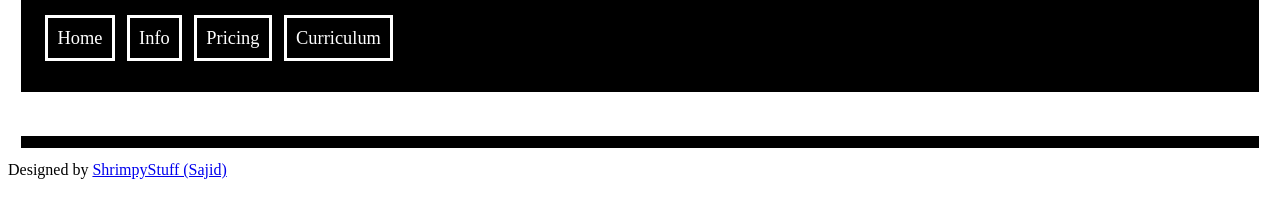
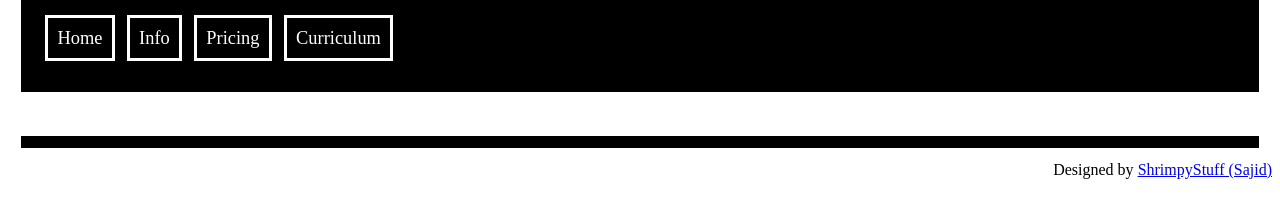
Before and after one commit to TheGreatestPapyrus/Ion-Tutors, a plain HTML site: page curriculum/index.html in a window 1280 px wide. Shown: the part 322-540 px from the top of the page. Drawn offline with Linux system fonts and the light colour scheme.

Commit message:
Credits Part 2

```diff
--- a/curriculum/index.html
+++ b/curriculum/index.html
@@ -20,7 +20,7 @@
         <br/>
         <div>
         </div>
-        <footer>
+        <footer style="text-align: right;">
             Designed by <a href="https://github.com/ShrimpyStuff">ShrimpyStuff (Sajid)</a>
         </footer>
     </body>
```
Also changed, not shown: index.html (+1 -1 lines), info/index.html (+1 -1 lines), pricing/index.html (+1 -1 lines), template.html (+1 -1 lines).
